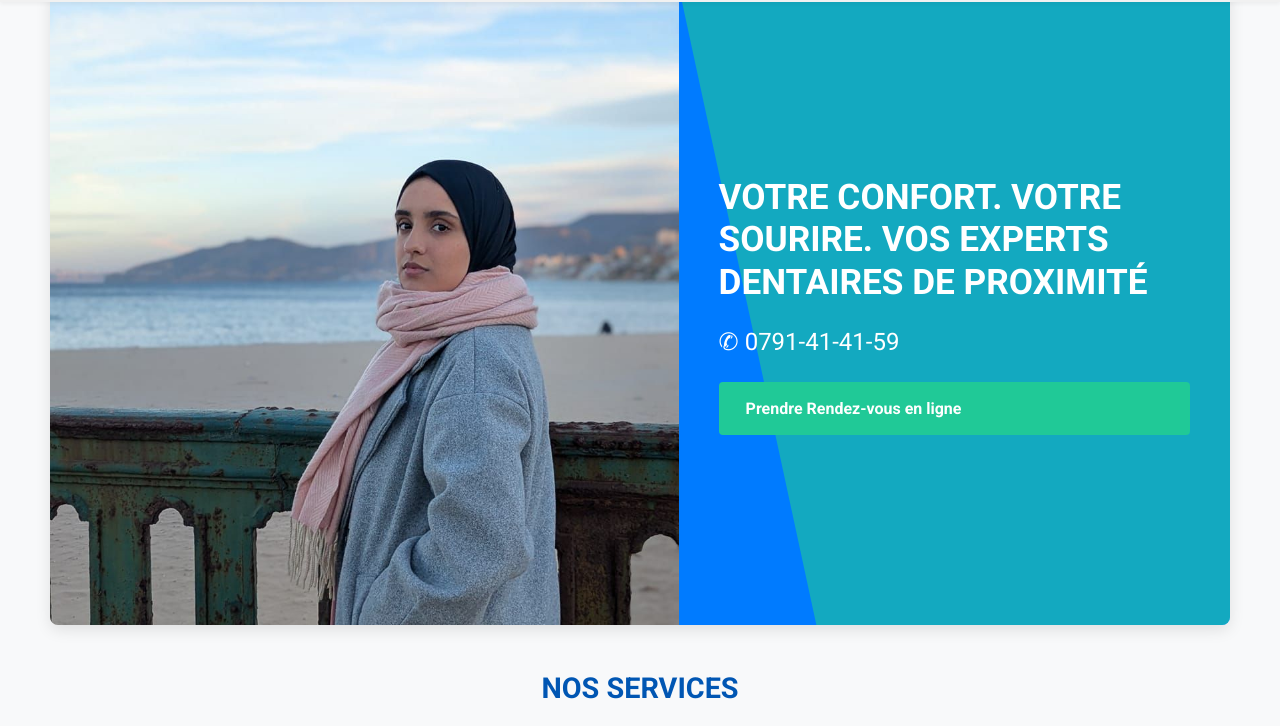
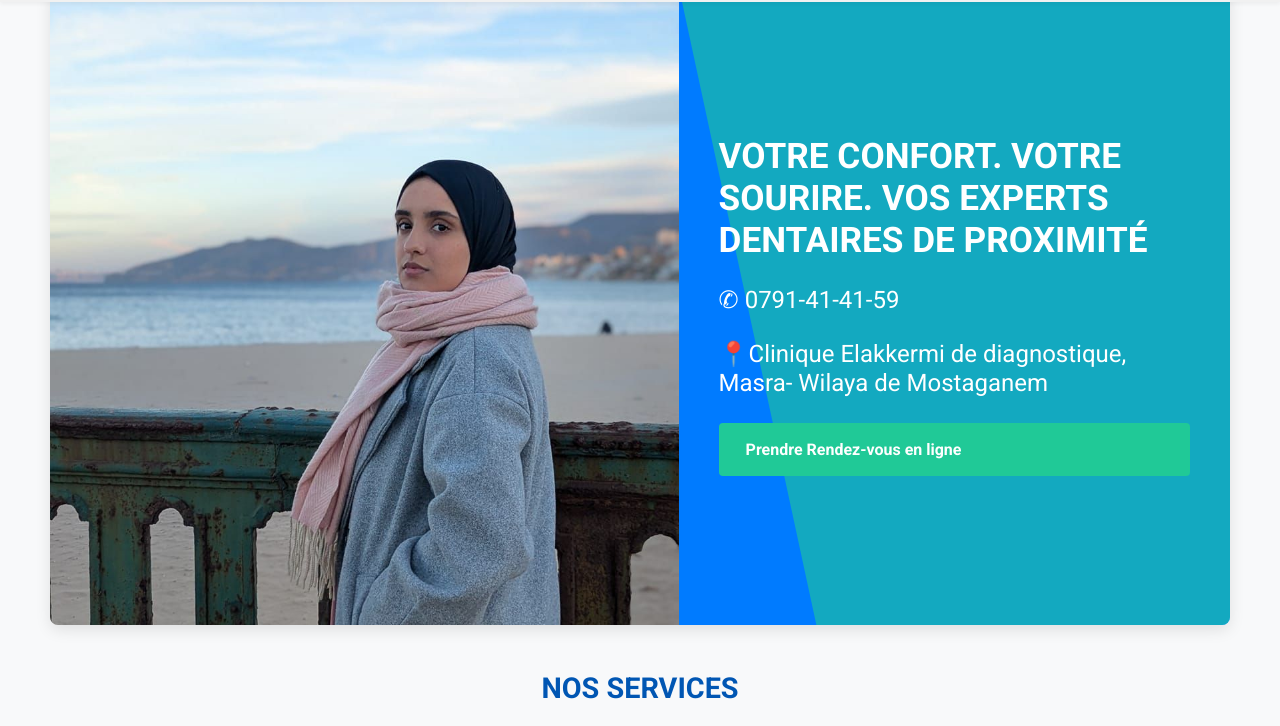
Before and after one commit to reda9627/dentalWebsite, a plain HTML site: page index.html in a window 1280 px wide. Shown: the part 74-800 px from the top of the page. Drawn offline with Linux system fonts and the light colour scheme.

Commit message:
second commit

```diff
--- a/index.html
+++ b/index.html
@@ -32,6 +32,7 @@
 
                 <h1>VOTRE CONFORT. VOTRE SOURIRE. VOS EXPERTS DENTAIRES DE PROXIMITÉ</h1>
                 <h3> ✆ 0791-41-41-59</h3>
+                <h3 href="#contact">📍Clinique Elakkermi de diagnostique, Masra- Wilaya de Mostaganem  </h3>
                 <a href="#booking" class="btn-primary">Prendre Rendez-vous en ligne</a>
             </div>
         </div>
```
